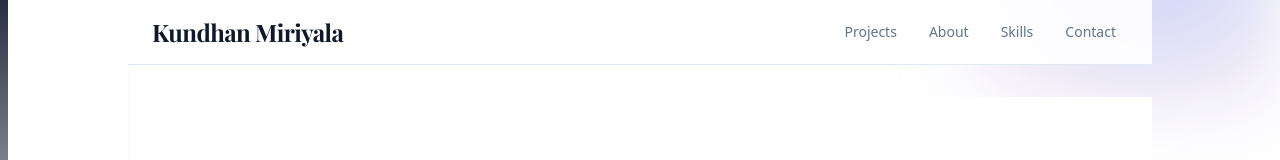
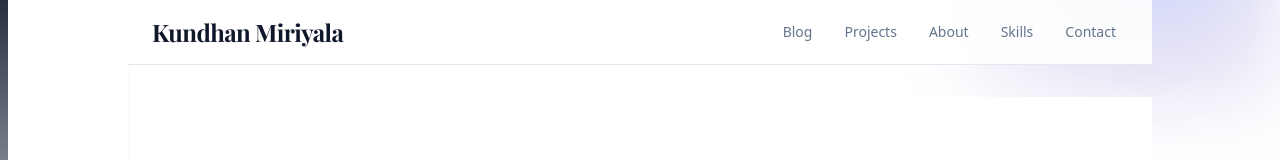
Before and after one commit to forcalender/kundhan-miriyala-showcase, a React (Vite) app: page / in a window 1280 px wide. Shown: the top 160 px of the page. Built offline with nearby package versions, Linux system fonts and the light colour scheme.

Commit message:
Add blog link to navbar
Improve overall design and layout.

```diff
--- a/src/components/Navbar.tsx
+++ b/src/components/Navbar.tsx
@@ -3,6 +3,7 @@ import React from "react";
 import { Button } from "@/components/ui/button";
 
 const sections = [
+  { label: "Blog", href: "#blog" },
   { label: "Projects", href: "#projects" },
   { label: "About", href: "#about" },
   { label: "Skills", href: "#skills" },
```
